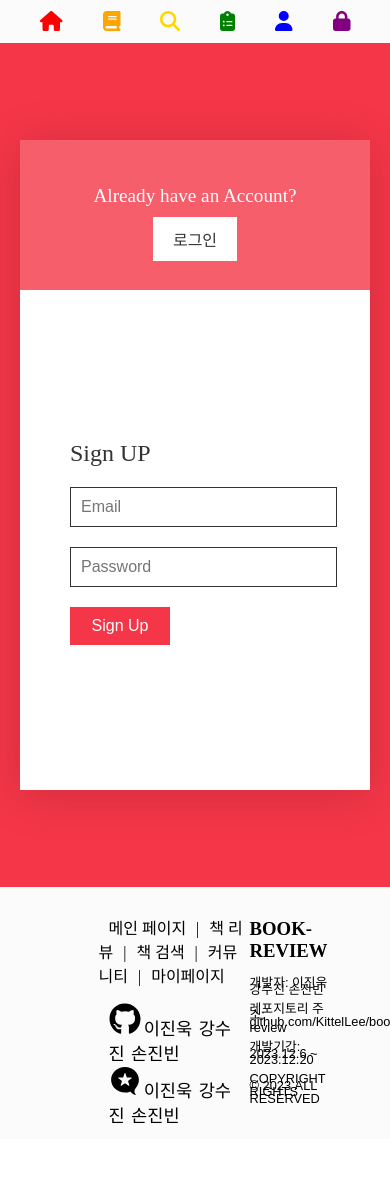
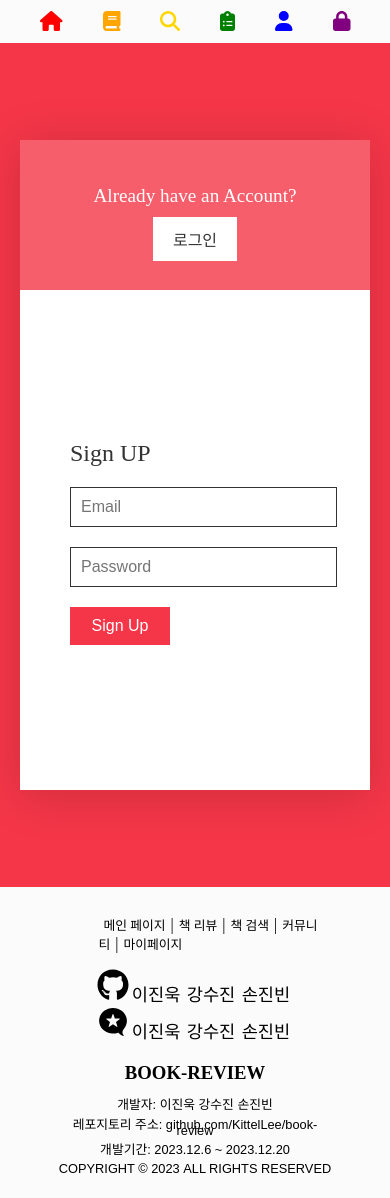
Before and after one commit to KittelLee/book-review, a React (Vite) app: page /Login in a window 390 px wide. Before the commit the page ends 1139 px from the top, so only its background shows below. Built offline with nearby package versions, Linux system fonts and the light colour scheme.

Commit message:
Refact: 푸터반응형수정

```diff
--- a/src/components/Footer.tsx
+++ b/src/components/Footer.tsx
@@ -88,10 +88,17 @@ const FooterInner = styled.div`
   display: flex;
   width: 70%;
   padding: 12px;
+  @media screen and (max-width: 600px) {
+    flex-direction: column;
+    align-items: center;
+  }
 `;
 
 const FooterLeft = styled.div`
   width: 70%;
+  @media screen and (max-width: 600px) {
+    width: 100%;
+  }
 `;
 
 const MenuList = styled.div`
@@ -106,12 +113,24 @@ const MenuList = styled.div`
   ul li a:hover {
     text-decoration: underline;
   }
+  @media screen and (max-width: 600px) {
+    ul li {
+      margin-left: 5px;
+    }
+    ul li a {
+      font-size: 0.8rem;
+    }
+  }
 `;
 
 const PersonInfo = styled.div`
   display: flex;
   flex-direction: column;
   margin-left: 50px;
+  @media screen and (max-width: 600px) {
+    text-align: center;
+    margin-left: 0;
+  }
   a {
     text-decoration: none;
     color: inherit;
@@ -137,6 +156,14 @@ const IconImg = styled.img`
 
 const FooterRight = styled.div`
   width: 30%;
+  @media screen and (max-width: 600px) {
+    width: 100%;
+    h3,
+    p,
+    a {
+      text-align: center;
+    }
+  }
   p {
     line-height: 0.5;
     font-family: Arial;
```
